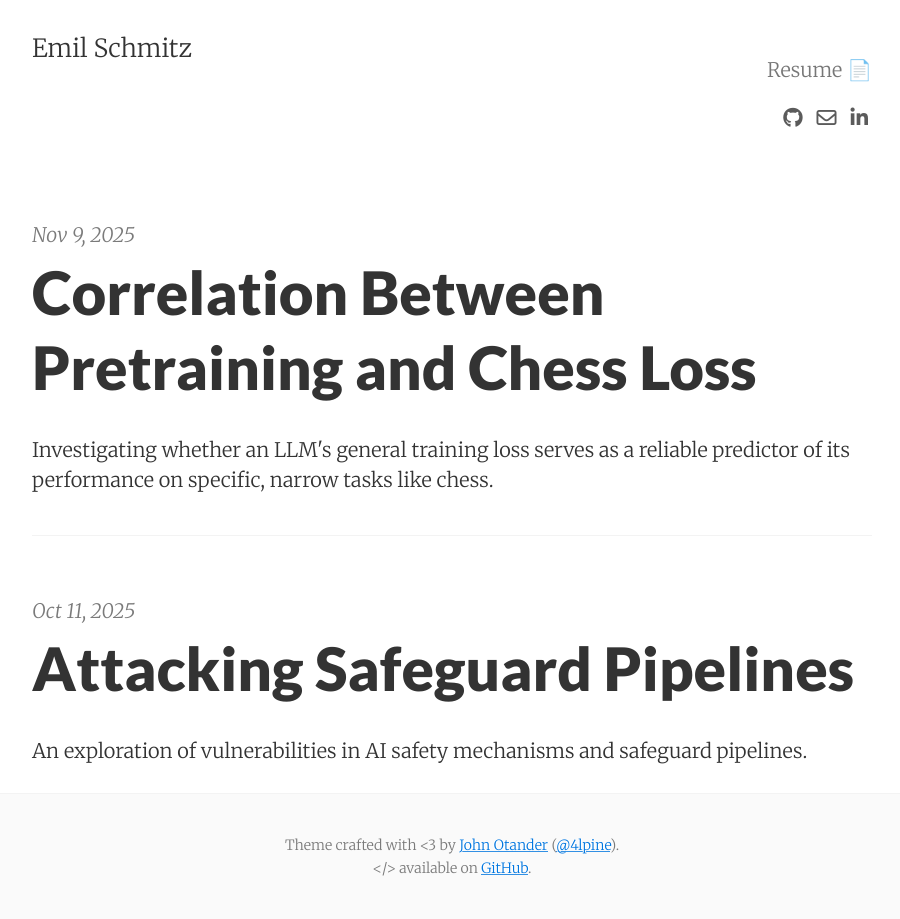
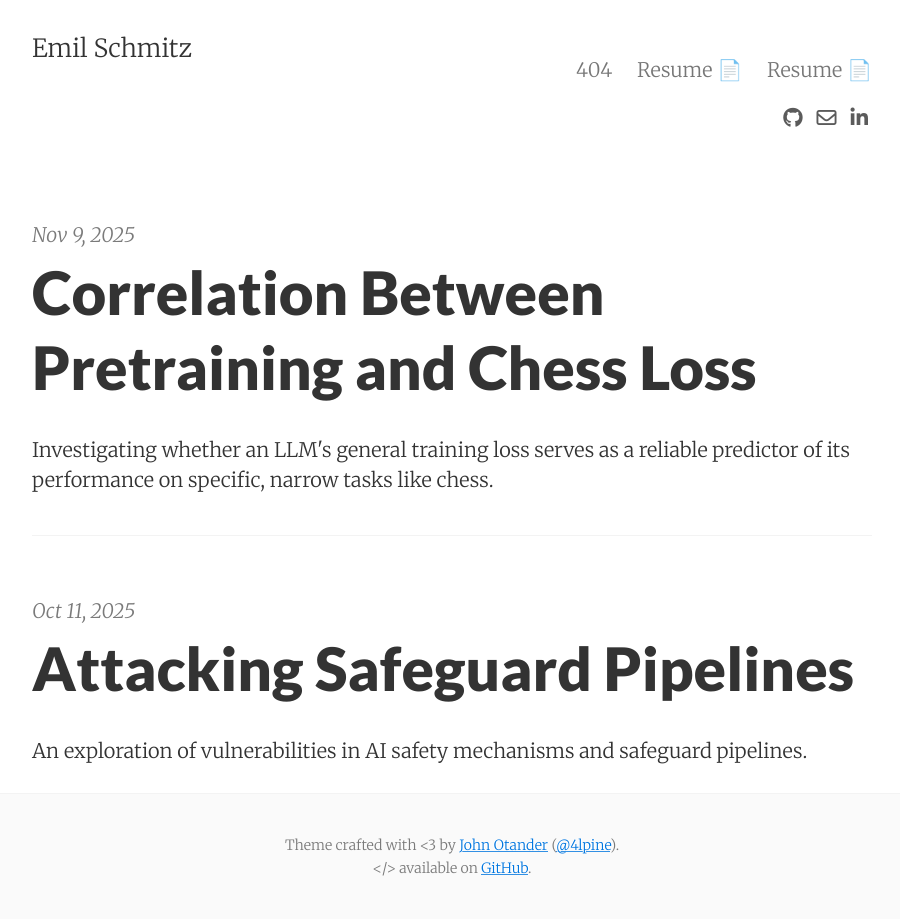
Before and after one commit to emilschmitz/emilschmitz.github.io, a Jekyll site: the page built from index.html, in a window 1280 px wide. Shown: the whole page, without its empty margins (188-1088 px from the left). Built offline with Jekyll 4.4.1, drawn with Linux system fonts in a browser that asks for light colours; nearby versions of some CDN libraries; the list of posts is cut into pages by our own code.

Commit message:
Link Resume directly to PDF and remove /cv route from nav

```diff
--- a/_config.yml
+++ b/_config.yml
@@ -7,7 +7,6 @@
 url:         "https://emilschmitz.github.io"
 date_format: "%b %-d, %Y"
 header_pages:
- - cv.md
 
 # Google services
 google_verification:
--- a/_includes/navigation.html
+++ b/_includes/navigation.html
@@ -13,3 +13,4 @@
 
 
 {% endfor %}
+<a class="nav-link" href="{{ site.baseurl }}/assets/Resume_Emil_Schmitz.pdf">Resume 📄</a>
```
